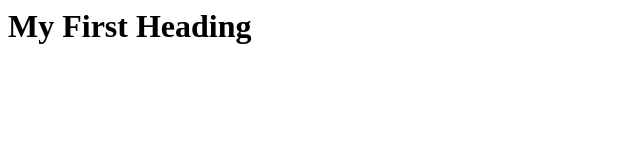
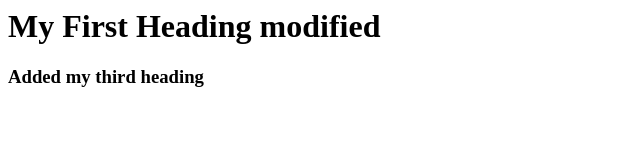
Before and after one commit to bhabaninist/testrepo, a plain HTML site: page index.html in a window 1280 px wide. Shown: the whole page, without its empty margins (0-640 px from the left). Drawn offline with Linux system fonts and the light colour scheme.

Commit message:
Adding the third heading

```diff
--- a/index.html
+++ b/index.html
@@ -1 +1,2 @@
-<h1>My First Heading</h1>
+<h1>My First Heading modified</h1>
+<h3>Added my third heading<h3>
```
Also changed, not shown: 1 other file.
